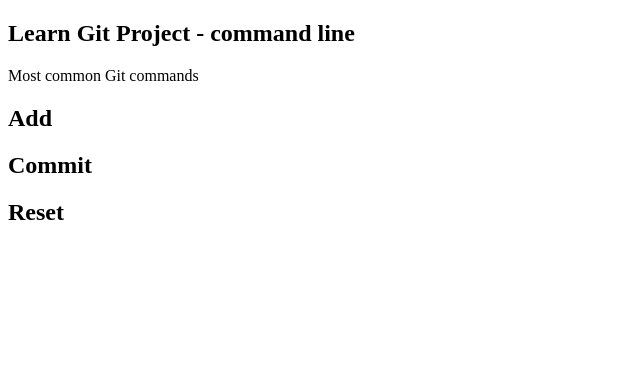
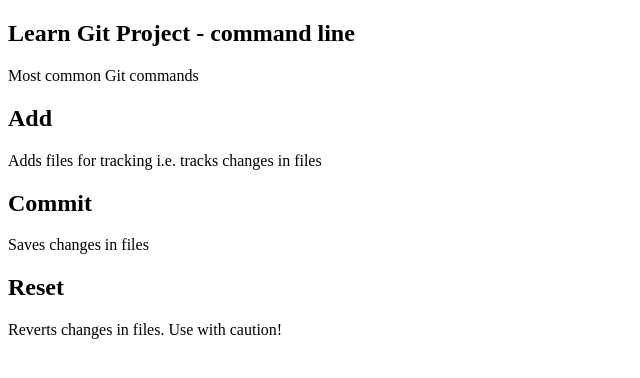
Before and after one commit to mnap00/mod-07-learn-git, a plain HTML site: page index.html in a window 1280 px wide. Shown: the whole page, without its empty margins (0-640 px from the left). Drawn offline with Linux system fonts and the light colour scheme.

Commit message:
Add paragraphs

```diff
--- a/index.html
+++ b/index.html
@@ -16,12 +16,15 @@
             <div class="row">
                 <div class="col-4">
                     <h2>Add</h2>
+                    <p>Adds files for tracking i.e. tracks changes in files</p>
                 </div>
                 <div class="col-4">
                     <h2>Commit</h2>
+                    <p>Saves changes in files</p>
                 </div>
                 <div class="col-4">
                     <h2>Reset</h2>
+                    <p>Reverts changes in files. Use with caution!</p>
                 </div>
             </div>
         </div>
```
